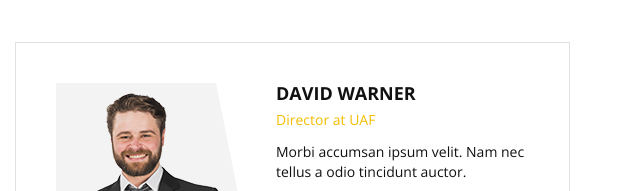
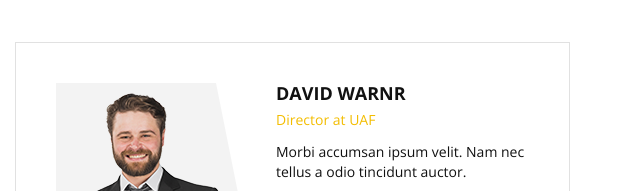
Before and after one commit to Uttarandhra/website, a plain HTML site: page index.html in a window 1280 px wide. Shown: the part 2709-2900 px from the top of the page, 640-1280 px from the left. Drawn offline with nearby package versions, Linux system fonts and the light colour scheme.

Commit message:
index.html

```diff
--- a/index.html
+++ b/index.html
@@ -241,7 +241,7 @@
                             <img src="img/team/team-2.png" alt="">
                         </div>
                         <div class="team__item__text">
-                            <h5>DAVID WARNER</h5>
+                            <h5>DAVID WARNR</h5>
                             <span>Director at UAF</span>
                             <p>Morbi accumsan ipsum velit. Nam nec tellus a odio tincidunt auctor.</p>
 
```
